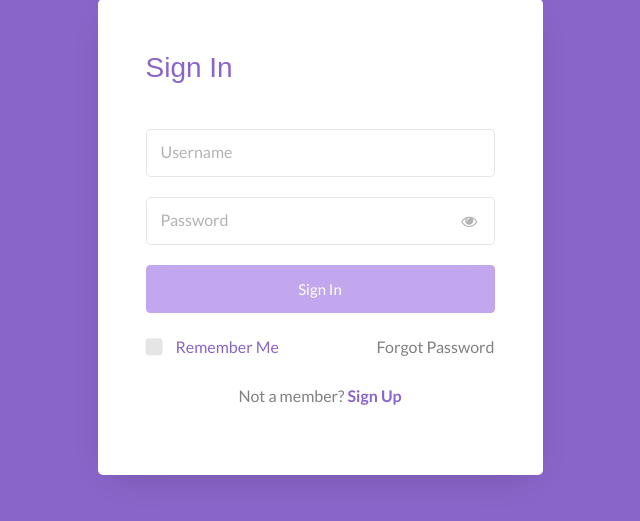
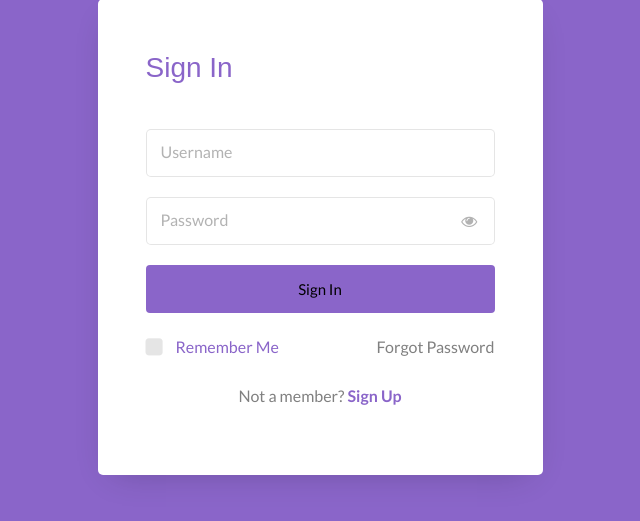
Before and after one commit to QuackingBob/BU2024CreativityUnderflow, a Django app: page /login/ in a window 1280 px wide. Shown: the part 113-634 px from the top of the page, without its empty margins (320-960 px from the left). Run offline with Django 4.2, Linux system fonts and the light colour scheme; some libraries are stand-ins or nearby versions.

Commit message:
Kind of works glow button sign up?

```diff
--- a/templates/registration/login.html
+++ b/templates/registration/login.html
@@ -9,6 +9,24 @@
     <link href="https://fonts.googleapis.com/css?family=Lato:300,400,700&display=swap" rel="stylesheet">
     <link rel="stylesheet" href="https://stackpath.bootstrapcdn.com/font-awesome/4.7.0/css/font-awesome.min.css">
     <link rel="stylesheet" href="{% static 'css/style.css' %}">
+
+    <style>
+      .btn-glow {
+        background-color: #8a65c9 !important;
+        border: none !important;
+        transition: all 0.3s ease !important;
+      }
+
+      .btn-glow:hover {
+        background-color: #6f42c1 !important;
+        box-shadow: 0 0 20px rgba(138, 101, 201, 0.6) !important;
+        transform: translateY(-2px) !important;
+      }
+
+      .btn-glow:active {
+        transform: translateY(0) !important;
+      }
+    </style>
   </head>
   <body style="background-color: #8a65c9;">
     <section class="ftco-section">
@@ -87,7 +105,7 @@
                   </div>
 
                   <div class="form-group">
-                    <button type="submit" class="form-control btn btn-primary rounded submit px-3">Sign In</button>
+                    <button type="submit" class="form-control btn btn-glow rounded submit px-3">Sign In</button>
                   </div>
 
                   <div class="form-group d-md-flex">
```
